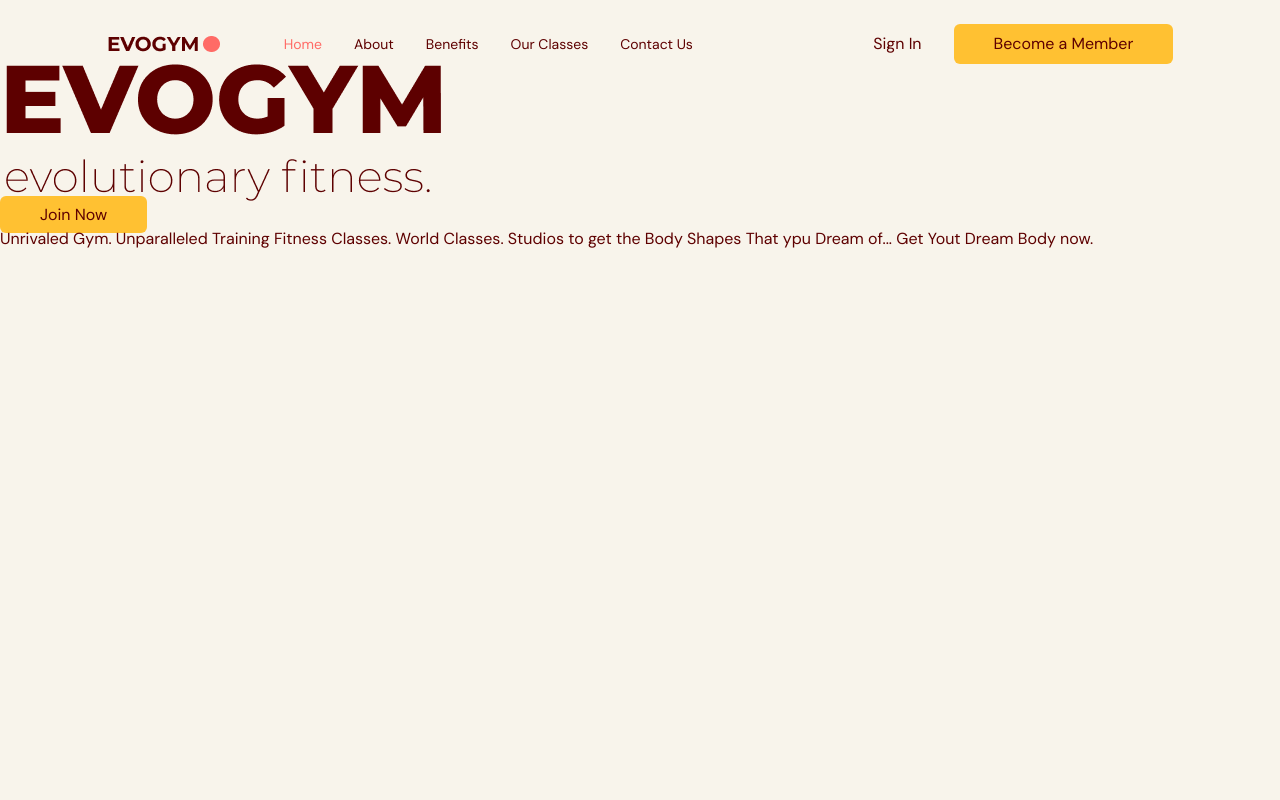
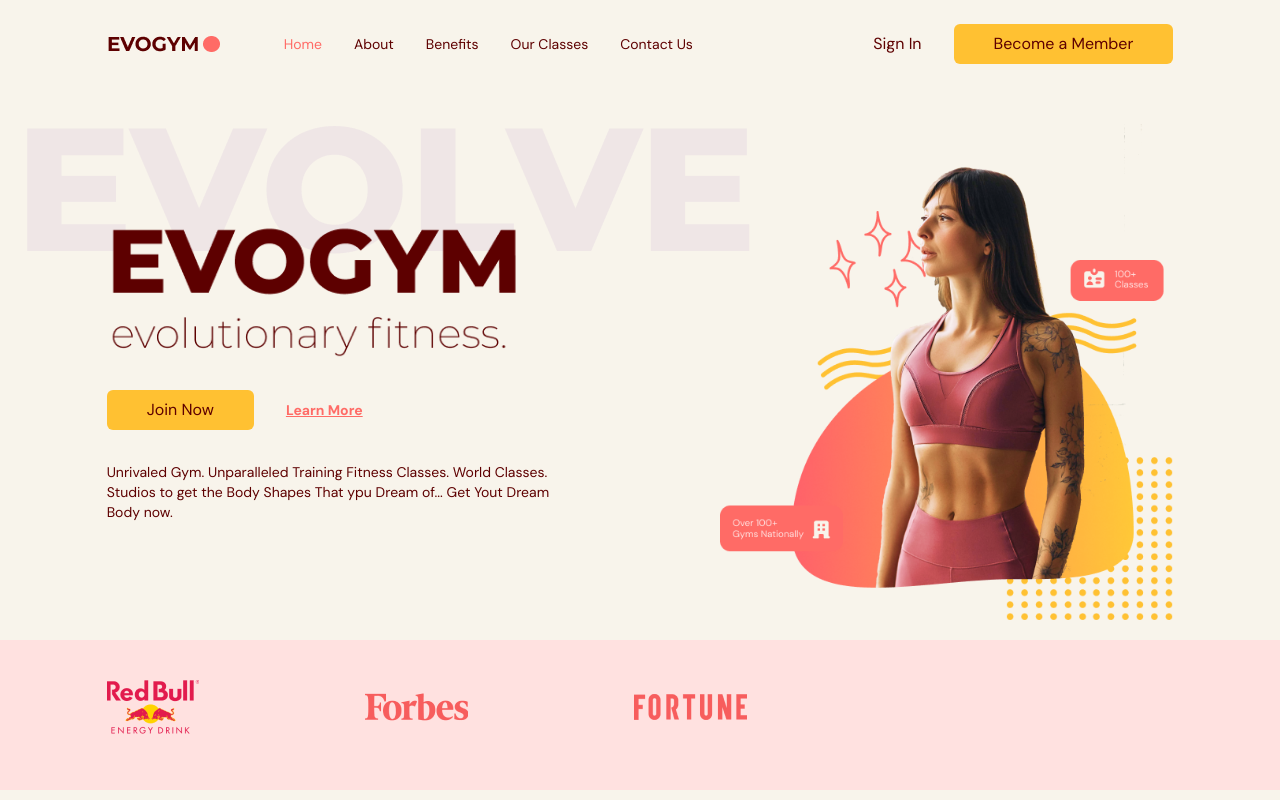
Before and after one commit to aniiaham/fitness_app, a React (Vite) app: page / in a window 1280 px wide. Built offline with nearby package versions, Linux system fonts and the light colour scheme.

Commit message:
home page is done

```diff
--- a/src/scenes/home/index.tsx
+++ b/src/scenes/home/index.tsx
@@ -17,24 +17,30 @@
   return (
     <section id="home" className="gap-16 bg-gray-20 pb-10 pt-10 md:h-full">
       {/*IMAGE AND MAIN HEADER*/}
-      <div>
+      <div className="mx-auto w-5/6 items-center justify-center md:flex md:h-5/6">
         {/*MAIN HEADER*/}
-        <div>
+        <div className="z-10 mt-32 md:basis-3/5">
           {/*HEADINGS*/}
-          <div>
-            <div>
-              <div>
+          <div className="md:-mt-20">
+            <div className="relative">
+              <div className="before:absolute before:-top-20 before:-left-20 before:z-[-1] md:before:content-evolvetext">
                 <img alt="home-page-text" src={HomePageText} />
               </div>
               {/*ACTIONS*/}
-              <ActionButton setSelectedPage={setSelectedPage}>
-                Join Now
-              </ActionButton>
-              <AnchorLink className="text-sm font-bold text-primary-500 underline hover:text-secondary-500">
-
-              </AnchorLink>
+              <div className="mt-8 flex items-center gap-8">
+                <ActionButton setSelectedPage={setSelectedPage}>
+                  Join Now
+                </ActionButton>
+                <AnchorLink
+                  className="text-sm font-bold text-primary-500 underline hover:text-secondary-500"
+                  onClick={() => setSelectedPage(SelectedPage.ContactUs)}
+                  href={`#${SelectedPage.ContactUs}`}
+                >
+                  <p>Learn More</p>
+                </AnchorLink>
+              </div>
             </div>
-            <p>
+            <p className="md:text-startv mt-8 text-sm">
               Unrivaled Gym. Unparalleled Training Fitness Classes. World
               Classes. Studios to get the Body Shapes That ypu Dream of... Get
               Yout Dream Body now.
@@ -42,8 +48,23 @@
           </div>
         </div>
         {/*IMAGE*/}
-        <div></div>
+        <div className="flex basis-3/5 justify-center md:z-10
+            md:ml-40 md:mt-16 md:justify-items-end">
+          <img alt="home-pageGraphic" src={HomePageGraphic} />
+        </div>
       </div>
+      {/*SPONSORS*/}
+      {isAboveMediumScreens && (
+        <div className="h-[150px] w-full bg-primary-100 py-10">
+          <div className="mx-auto w-5/6">
+            <div className="flex w-3/5 items-center justify-between gap-8">
+              <img alt="redbull-sponsor" src={SponsorRedBull} />
+              <img alt="forbes-sponsor" src={SponsorForbes} />
+              <img alt="fortune-sponsor" src={SponsorFortune} />
+            </div>
+          </div>
+        </div>
+      )}
     </section>
   );
 };
```
